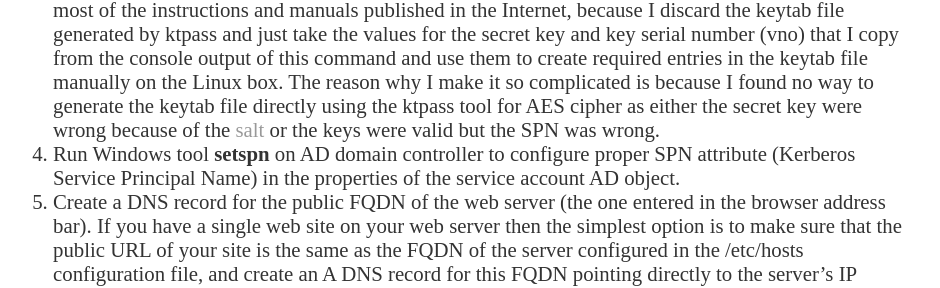
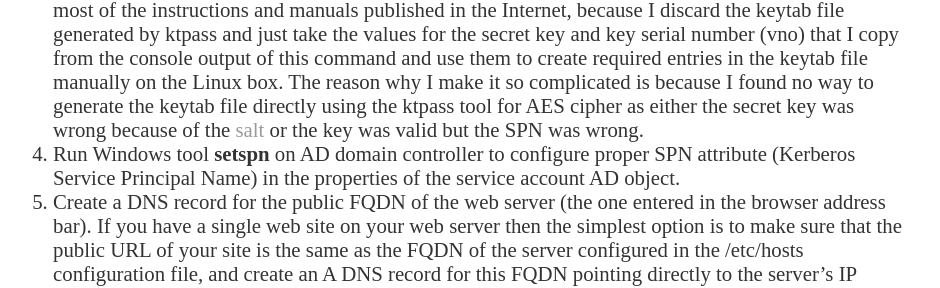
Before and after one commit to imatviyenko/imatviyenko.github.io, a Jekyll site: the page built from _posts/2018-09-11-Apache-AD-kerberos.md, in a window 1280 px wide and 900 px high, scrolled down 993 px. Shown: the part 334-622 px from the top of the window, without its empty margins (179-1119 px from the left). Built offline with Jekyll 4.4.1, drawn with Linux system fonts in a browser that asks for light colours; some of the changed text lies outside the part shown.

Commit message:
Minor changes

```diff
--- a/_posts/2018-09-11-Apache-AD-kerberos.md
+++ b/_posts/2018-09-11-Apache-AD-kerberos.md
@@ -26,7 +26,7 @@ The tested configuration process looks like that:
     - Install **krb5-user** package - binaries required to configure the Linux server as a "service" per Kerberos protocol terminology
     - Install **Apache 2**
     - Install **mod_auth_kerb** Apache module
-3. Run Windows tool **ktpass** on AD domain controller to generate and output to the console two secret keys (for AES256 and RC4 encryption methods, respectively) associated with the service account specially created in the AD to be used as the identity of the web server. At this step I deviate from most of the instructions and manuals published in the Internet, because I discard the keytab file generated by ktpass and just take the values for the secret key and key serial number (vno) that I copy from the console output of this command and use them to create required entries in the keytab file manually on the Linux box. The reason why I make it so complicated is because I found no way to generate the keytab file directly using the ktpass tool for AES cipher as either the secret key were wrong because of the [salt][ktutil - problems generating AES keys (salt?)] or the keys were valid but the SPN was wrong.
+3. Run Windows tool **ktpass** on AD domain controller to generate and output to the console two secret keys (for AES256 and RC4 encryption methods, respectively) associated with the service account specially created in the AD to be used as the identity of the web server. At this step I deviate from most of the instructions and manuals published in the Internet, because I discard the keytab file generated by ktpass and just take the values for the secret key and key serial number (vno) that I copy from the console output of this command and use them to create required entries in the keytab file manually on the Linux box. The reason why I make it so complicated is because I found no way to generate the keytab file directly using the ktpass tool for AES cipher as either the secret key was wrong because of the [salt][ktutil - problems generating AES keys (salt?)] or the key was valid but the SPN was wrong.
 4. Run Windows tool **setspn** on AD domain controller to configure proper SPN attribute (Kerberos Service Principal Name) in the properties of the service account AD object.
 5. Create a DNS record for the public FQDN of the web server (the one entered in the browser address bar). If you have a single web site on your web server then the simplest option is to make sure that the public URL of your site is the same as the FQDN of the server configured in the /etc/hosts configuration file, and create an A DNS record for this FQDN pointing directly to the server's IP address. However, if you want to host two or more web sites on the save web server with different host headers, then the situation becomes complicated and you will have to properly configure DNS CNAME records and keytab file. One option in this case is to use the same service account identity for all web sites hosted on the web server, configure keytab file for the server's own FQDN configured in the **/etc/hosts** file and create CNAME DNS aliases for your web sited pointing to the server's FQDN. The browsers will perform DNS name canonization and will request Kerberos service tickets **not** for the CNAME addresses of the web sites, but for the server's own FQDN.
 6. On the Linux box, use **ktutil** tool (part of the **krb5-user** package) to create a new empty keytab file and then use its **addent** subcommand to add two entries for AES256 and RC4 encryption schemes using the secret keys output to the console by **ktpass** tool at step 3.
```
